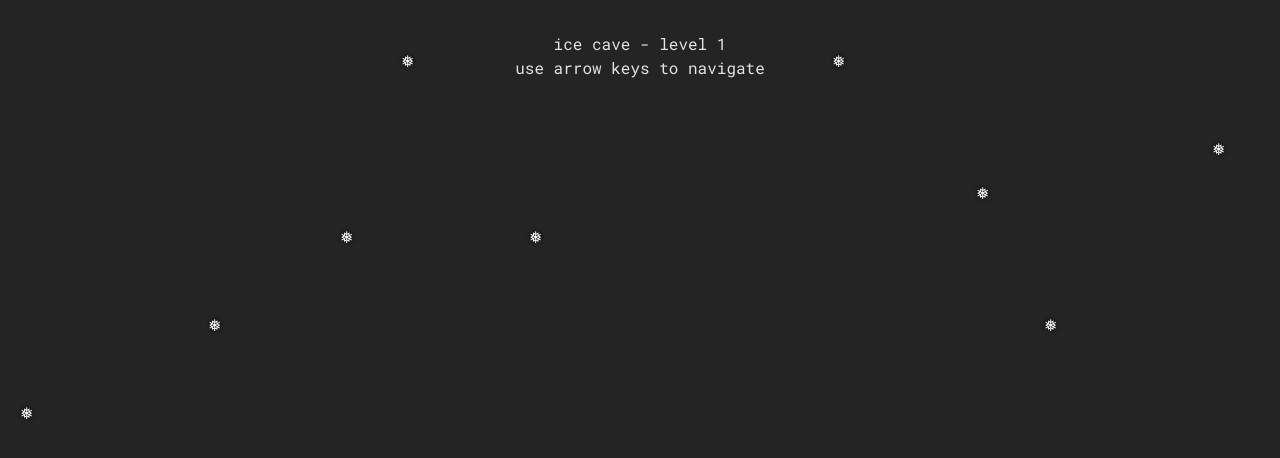
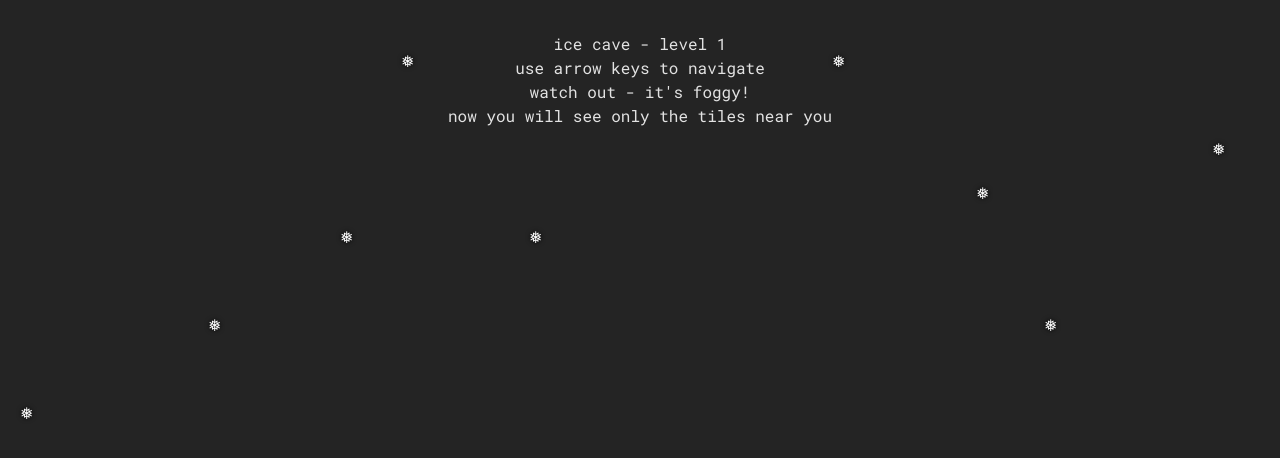
Before and after one commit to oskarbarcz/ice-cave-game, a React (Vite) app: page / in a window 1280 px wide. Shown: the top 458 px of the page. Built offline with nearby package versions, Linux system fonts and the light colour scheme.

Commit message:
Add FogWarning component and rename audio files

```diff
--- a/src/App.css
+++ b/src/App.css
@@ -30,8 +30,6 @@
   background-size: cover;
   background-position: center;
 }
-
-
 
 .logo {
   height: 6em;
--- a/src/App.tsx
+++ b/src/App.tsx
@@ -6,6 +6,7 @@ import { bitmapListProvider, bitmapService } from './service/bitmap.service.tsx'
 import { Bitmap } from "./type/bitmap.type.ts";
 import { BoardService } from "./service/board.service.ts";
 import { Header } from "./components/Header/Header.tsx";
+import { FogWarning } from "./components/FogWarning/FogWarning.tsx";
 
 export default function App() {
   const [bitmap, setBitmap] = useState<Bitmap>([]);
@@ -43,7 +44,7 @@ export default function App() {
       catch (e) {
         if ((e as Error).message == "You win!") {
           setMapIndex(mapIndex + 1);
-            const audio = new Audio('src/assets/grindr.mp3');
+            const audio = new Audio('src/assets/audio/next-level-sound.mp3');
             audio.play();
         }
       }
@@ -61,6 +62,7 @@ export default function App() {
     <>
       <Header mapIndex={mapIndex + 1}/>
       {board ? <Grid board={board}/> : <p>Loading...</p>}
+      {mapIndex in [3,4] ? <FogWarning/> : '' }
     </>
   );
 }
--- /dev/null
+++ b/src/components/FogWarning/FogWarning.tsx
@@ -0,0 +1,8 @@
+export function FogWarning() {
+  return (
+    <div className="pt-6">
+      <p>watch out - it's foggy!</p>
+      <p>now you will see only the tiles near you</p>
+    </div>
+  );
+}
```
Also changed, not shown: 2 other files (tests, documents, lock files or other folders).
